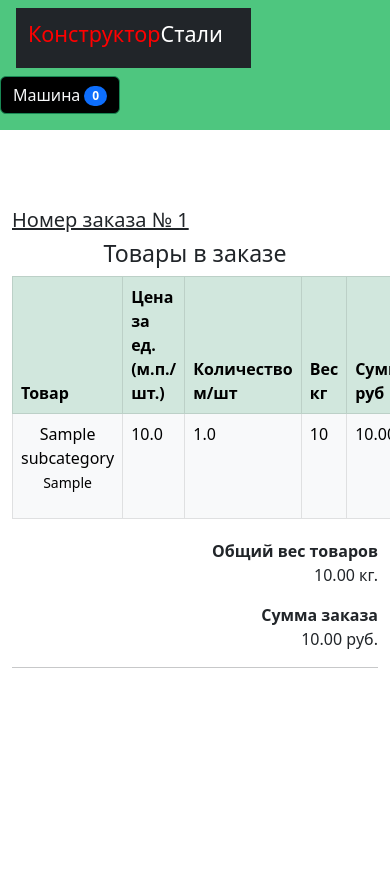
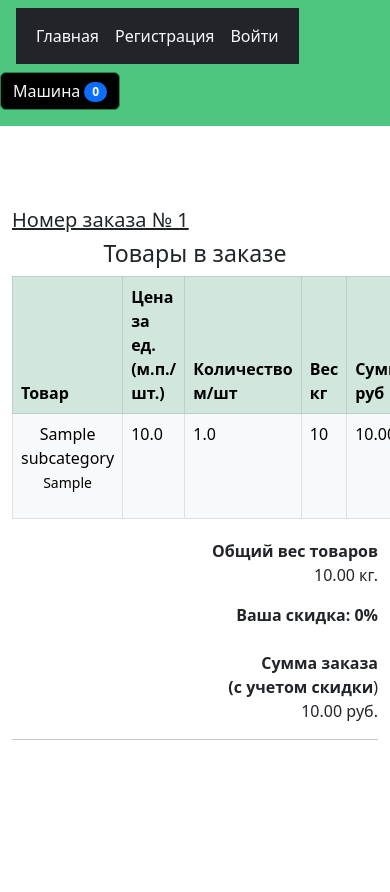
Before and after one commit to silkyhand/steel_OOP, a Django app: page /cart/order_detail/1/ in a window 390 px wide; the page is wider, and only the part inside the window is pictured. Run offline with Django 3.2, Linux system fonts and the light colour scheme; tables that the repository leaves empty hold one stand-in row (values such as "Sample post"); some libraries are stand-ins or nearby versions.

Commit message:
Order_discount

```diff
--- a/steel_oop/orders/admin.py
+++ b/steel_oop/orders/admin.py
@@ -20,6 +20,8 @@ class ProductInOrderInline(admin.TabularInline):
 @admin.register(Order)
 class OrderAdmin(admin.ModelAdmin):
     list_display = [field.name for field in Order._meta.fields]
+    list_filter = ('status',)
+    search_fields = ('user',)
     inlines = [ProductInOrderInline]
 
 
--- a/steel_oop/orders/models.py
+++ b/steel_oop/orders/models.py
@@ -43,8 +43,9 @@ class Order(models.Model):
 
     def save(self, *args, **kwargs):
         if self.user:
-            total_price = round(((self.total_price * (100 - self.user.user_discount)) / 100), 1)
-            self.total_price = total_price
+            discount_price = round(((self.total_price * (100 - self.user.user_discount)) / 100), 1)
+            self.total_price = discount_price
+            print(self.total_price)
         else:
             self.total_price = self.total_price
         super(Order, self).save(*args, **kwargs)
--- a/steel_oop/orders/views.py
+++ b/steel_oop/orders/views.py
@@ -94,23 +94,26 @@ def order_create(request):
             products_in_cart = ProductInCart.objects.filter(session_key=session_key, is_active=True)
             total_price = 0
             total_weight = 0
-            for item in products_in_cart:
-                ProductInOrder.objects.create(
-                    product=item.product,
-                    nmb=item.nmb,
-                    price_item=item.price_item,
-                    total_price=item.total_price,
-                    weight_nmb=item.weight_nmb,
-                    order=order)
-                total_price += item.total_price
-                total_weight += item.weight_nmb
-                item.delete()
-            order.total_price = total_price
-            order.total_weight = total_weight
-            order.save()
-            order_pdf_email(request, order.id)
-            messages.success(request, 'Заказ успешно создан.')
-            return redirect('orders:order_detail', order_id=order.id)
+            if products_in_cart.exists():
+                for item in products_in_cart:
+                    ProductInOrder.objects.create(
+                        product=item.product,
+                        nmb=item.nmb,
+                        price_item=item.price_item,
+                        total_price=item.total_price,
+                        weight_nmb=item.weight_nmb,
+                        order=order)
+                    total_price += item.total_price
+                    total_weight += item.weight_nmb
+                    item.delete()
+                order.total_price = total_price
+                order.total_weight = total_weight
+                order.save()
+                order_pdf_email(request, order.id)
+                messages.success(request, 'Заказ успешно создан.')
+                return redirect('orders:order_detail', order_id=order.id)
+            else:
+                return HttpResponse("В машине нет товаров")
     else:
         form = OrderCreateForm(request=request)
         total_price = 0
--- a/steel_oop/templates/includes/nav.html
+++ b/steel_oop/templates/includes/nav.html
@@ -1,7 +1,7 @@
 {% load static %}
-<nav class="navbar navbar-expand-lg navbar-dark bg-dark" data-bs-theme="dark" style="margin-left: 1em">
+<nav class="navbar navbar-expand navbar-dark bg-dark" data-bs-theme="dark" style="margin-left: 1em">
   <div class="container-fluid">
-    <a class="navbar-brand" href="{% url 'products:index' %}">
+    <a class="navbar-brand d-none d-lg-block" href="{% url 'products:index' %}">
       <h4><span style="color:red">Конструктор</span>Стали</h4>
     </a>
     <div class="collapse navbar-collapse" id="navbarSupportedContent">
@@ -33,7 +33,7 @@
   </div>
 </nav>
 
-<nav class="navbar navbar-expand-lg btn-car pull-right">
+<nav class="navbar navbar-expand btn-car pull-right">
   <div class="nav-item navbar-right">
     <button class="btn btn-success btn-cart" type="button" id="button-cart" style="background-color:black">
     <a class="nav-link link-light"  href="{% url 'orders:cart_order' %}" >
--- a/steel_oop/templates/orders/order_create.html
+++ b/steel_oop/templates/orders/order_create.html
@@ -5,9 +5,9 @@
   ЗАКАЗ
 {% endblock %}
 {% block content %}
-  <div class="container" style="padding-top:50px margin-bottom:3em">
-    <h3 class="text-center">Оформить заказ</h3>
+<div class="container" style="padding-top: 10rem">
     <div class="row">
+      <h3 class="text-center">Оформить заказ</h3>
       <div class="col-lg-6">
         <div class="card">
           <div class="card-header">
--- a/steel_oop/templates/orders/order_detail.html
+++ b/steel_oop/templates/orders/order_detail.html
@@ -50,9 +50,19 @@
           </div>
           <p></p>
           <div class="text-end">
+            {% if user.is_authenticated %}
+              <b>Ваша скидка: {{ user.user_discount }}%</b>
+            {% else %}
+              <b>Ваша скидка: 0%</b>
+            {% endif %}
+          </div>
+          <br>
+          <div class="text-end">
             <b>Сумма заказа</b>
             <br>
-            <span id="total_cart_price">{{order.total_price}} руб.</span>
+            <b>(с учетом скидки</b>)
+            <br>
+            <span id="total_cart_price">{{ order.total_price }} руб.</span>
           </div>
           <hr>
 
--- a/steel_oop/users/admin.py
+++ b/steel_oop/users/admin.py
@@ -12,7 +12,7 @@ class UserAdmin(admin.ModelAdmin):
     form = ChangeForm
     model = User
     list_display = ('email', 'username', 'user_discount', 'is_staff', 'is_active',)
-    list_filter = ('email', 'is_staff', 'is_active',)
+    list_filter = ('is_staff', 'is_active',)
     list_editable = ('user_discount',)
     fieldsets = (
         (None, {'fields': ('email', 'username', 'user_discount',)}),
```
